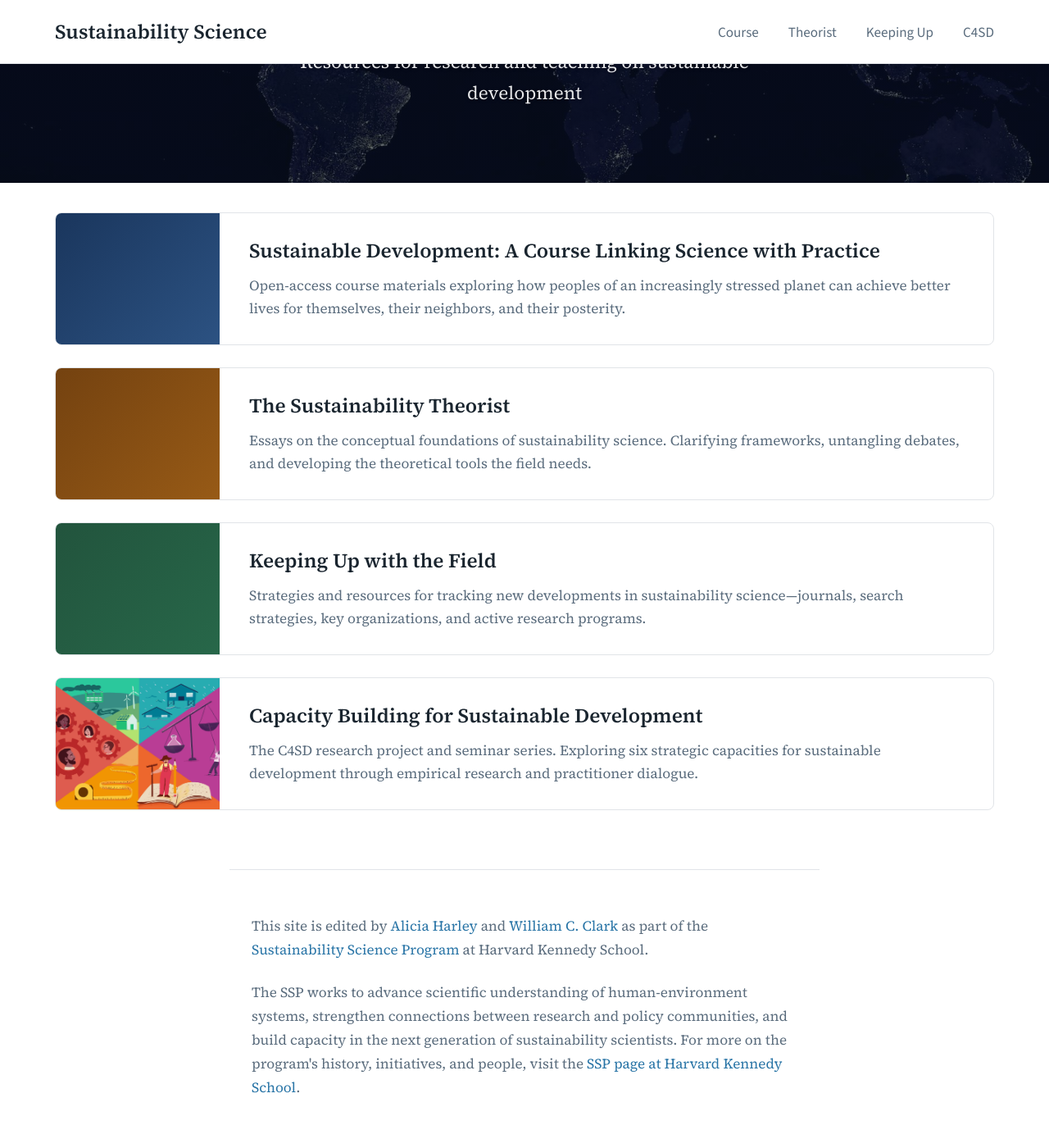
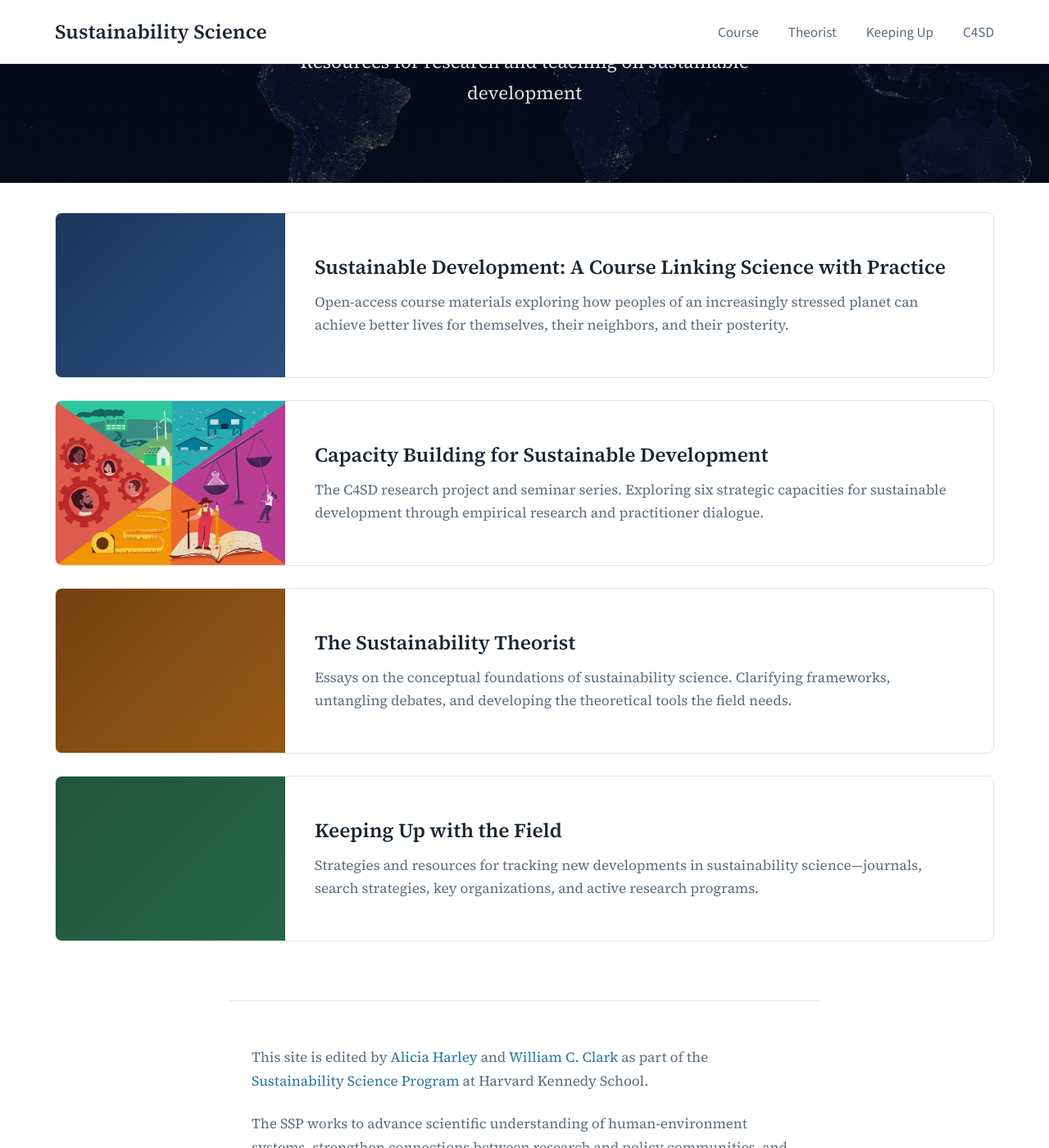
Before and after one commit to agharley/sustsci, a Jekyll site: the page built from index.html, in a window 1280 px wide and 1400 px high, scrolled down 230 px. Shown: the whole window at 82% size. Built offline with Jekyll 4.4.1, drawn with Linux system fonts in a browser that asks for light colours.

Commit message:
fixing landing page order and image size

```diff
--- a/assets/css/style.css
+++ b/assets/css/style.css
@@ -196,7 +196,7 @@ a:hover {
 /* Full-width stacked cards with images */
 .section-card-full {
   display: grid;
-  grid-template-columns: 200px 1fr;
+  grid-template-columns: 280px 1fr;
   background: var(--color-bg);
   border: 1px solid var(--color-border);
   border-radius: 8px;
@@ -212,10 +212,11 @@ a:hover {
 }
 
 .section-card-full .card-image {
-  width: 200px;
-  min-height: 160px;
-  background-size: cover;
+  width: 280px;
+  min-height: 200px;
+  background-size: contain;
   background-position: center;
+  background-repeat: no-repeat;
   background-color: var(--color-bg-alt);
 }
 
--- a/index.html
+++ b/index.html
@@ -17,6 +17,14 @@ layout: default
     </div>
   </a>
 
+  <a href="{{ '/c4sd/' | relative_url }}" class="section-card-full">
+    <div class="card-image" style="background-image: url('{{ '/assets/images/c4sd-thumbnail.jpg' | relative_url }}');"></div>
+    <div class="card-content">
+      <h2>Capacity Building for Sustainable Development</h2>
+      <p>The C4SD research project and seminar series. Exploring six strategic capacities for sustainable development through empirical research and practitioner dialogue.</p>
+    </div>
+  </a>
+
   <a href="{{ '/blog/' | relative_url }}" class="section-card-full">
     <div class="card-image placeholder-theorist"></div>
     <div class="card-content">
@@ -33,14 +41,6 @@ layout: default
     </div>
   </a>
 
-  <a href="{{ '/c4sd/' | relative_url }}" class="section-card-full">
-    <div class="card-image" style="background-image: url('{{ '/assets/images/c4sd-thumbnail.jpg' | relative_url }}');"></div>
-    <div class="card-content">
-      <h2>Capacity Building for Sustainable Development</h2>
-      <p>The C4SD research project and seminar series. Exploring six strategic capacities for sustainable development through empirical research and practitioner dialogue.</p>
-    </div>
-  </a>
-
 </section>
 
 <section class="landing-about">
```
